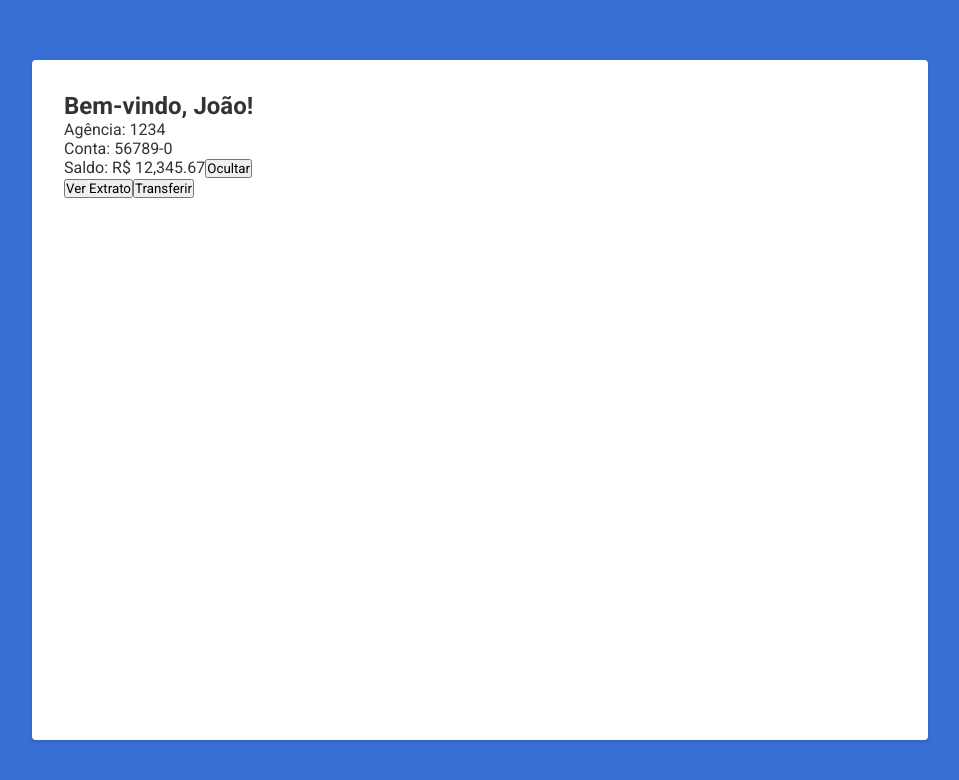
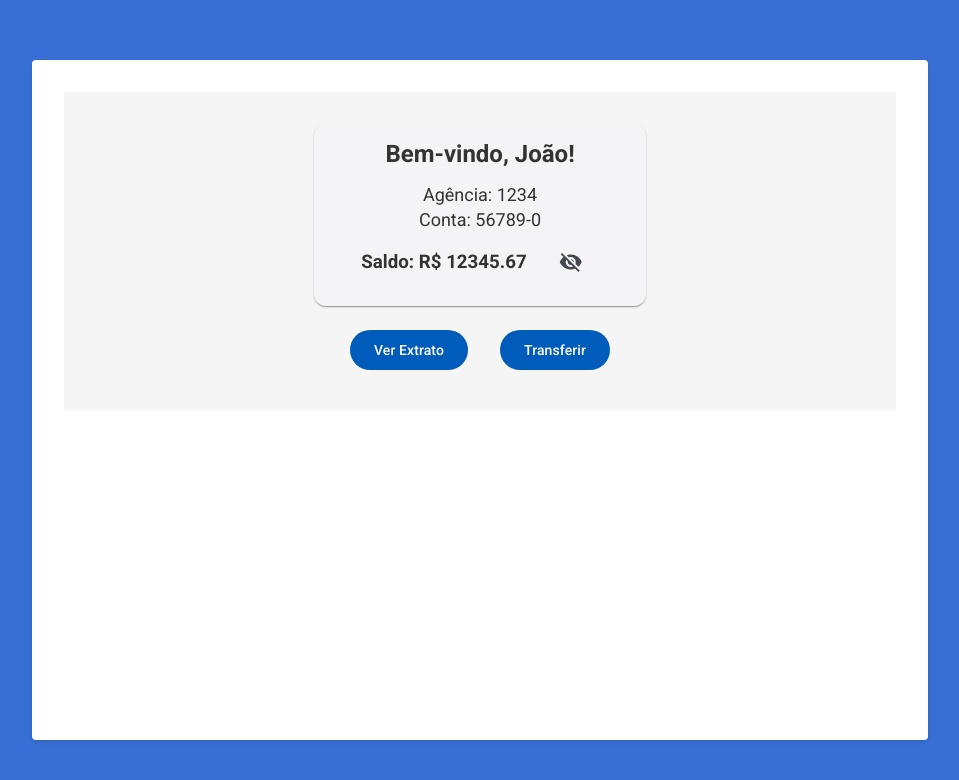
Before and after one commit to rafael2903/boxBank, an Angular app: page /dashboard in a window 1280 px wide. Shown: the top 780 px of the page, without its empty margins (160-1119 px from the left). Built offline with nearby package versions, Linux system fonts and the light colour scheme; data requests are answered from the project's data file.

Commit message:
fix/dashboard

```diff
--- a/src/app/app.module.ts
+++ b/src/app/app.module.ts
@@ -6,11 +6,11 @@ import { AppComponent } from './app.component';
 import { ExampleModule } from './features/example/example.module';
 import { provideHttpClient } from '@angular/common/http';
 import { TransferModule } from './features/transfer/transfer.module';
-import { DashboardComponent } from './features/dashboard/dashboard.component';
+import { DashboardModule } from './features/dashboard/dashboard.module';
 
 @NgModule({
-  declarations: [AppComponent, DashboardComponent],
-  imports: [BrowserModule, AppRoutingModule, ExampleModule, TransferModule],
+  declarations: [AppComponent],
+  imports: [BrowserModule, AppRoutingModule, ExampleModule, TransferModule, DashboardModule],
   providers: [provideHttpClient()],
   bootstrap: [AppComponent],
 })
--- a/src/app/features/dashboard/dashboard.component.html
+++ b/src/app/features/dashboard/dashboard.component.html
@@ -1,22 +1,27 @@
 <div class="container">
+  <mat-card>
+    <mat-card-content>
       <h2>Bem-vindo, {{ nome }}!</h2>
 
       <p>Agência: {{ agencia }}</p>
       <p>Conta: {{ conta }}</p>
 
-  <div>
-    <p>
+      <div class="amount">
+        <h3>
           Saldo:
-      <span *ngIf="!ocultarSaldo">R$ {{ saldo | number:'1.2-2' }}</span>
+          <span *ngIf="!ocultarSaldo">R$ {{ saldo }}</span>
           <span *ngIf="ocultarSaldo">••••••</span>
-      <button (click)="toggleOcultarSaldo()">
-        {{ ocultarSaldo ? 'Mostrar' : 'Ocultar' }}
+        </h3>
+        <button mat-icon-button color="primary" (click)="toggleOcultarSaldo()">
+          <mat-icon>{{ ocultarSaldo ? 'visibility' : 'visibility_off' }}</mat-icon>
         </button>
-    </p>
       </div>
 
+
+    </mat-card-content>
+  </mat-card>
   <div>
-    <button type="button" mat-button routerLink="/extrato">Ver Extrato</button>
-    <button type="button" routerLink="/transfer">Transferir</button>
+    <button type="button" mat-flat-button color="primary" (click)="verExtrato()">Ver Extrato</button>
+    <button type="button" mat-flat-button color="accent" (click)="transferir()">Transferir</button>
   </div>
 </div>
--- a/src/app/features/dashboard/dashboard.component.scss
+++ b/src/app/features/dashboard/dashboard.component.scss
@@ -0,0 +1,36 @@
+.container {
+  display: flex;
+  padding: 32px;
+  flex-direction: column;
+  align-items: center;
+  justify-content: center;
+  box-sizing: border-box;
+  background-color: #f5f5f5;
+  text-align: center;
+}
+
+h2 {
+  margin-bottom: 16px;
+}
+
+p {
+  margin: 4px 0;
+  font-size: 18px;
+}
+
+button {
+  margin: 8px;
+}
+
+div:last-child {
+  display: flex;
+  gap: 16px;
+  flex-wrap: wrap;
+  justify-content: center;
+}
+
+.amount{
+  display: flex;
+  align-items: center;
+  width: 300px
+}
--- a/src/app/features/dashboard/dashboard.component.ts
+++ b/src/app/features/dashboard/dashboard.component.ts
@@ -22,4 +22,13 @@ export class DashboardComponent {
   toggleOcultarSaldo() {
     this.ocultarSaldo = !this.ocultarSaldo;
   }
+  verExtrato() {
+    console.log('Ver extrato');
+    this.router.navigate(['/extrato']);
+  }
+
+  transferir() {
+    console.log('Transferir');
+    this.router.navigate(['/transfer']);
+  }
 }
--- a/src/app/features/dashboard/dashboard.module.ts
+++ b/src/app/features/dashboard/dashboard.module.ts
@@ -7,6 +7,7 @@ import { MatFormFieldModule } from '@angular/material/form-field';
 import { MatStepperModule } from '@angular/material/stepper';
 import { MatButtonModule } from '@angular/material/button';
 import { MatIconModule } from '@angular/material/icon';
+import { MatCardModule } from '@angular/material/card';
 import { STEPPER_GLOBAL_OPTIONS } from '@angular/cdk/stepper';
 
 @NgModule({
@@ -21,6 +22,7 @@ import { STEPPER_GLOBAL_OPTIONS } from '@angular/cdk/stepper';
     MatInputModule,
     AsyncPipe,
     MatIconModule,
+    MatCardModule
   ],
   providers: [
     {
--- a/src/app/features/transfer/transfer.component.ts
+++ b/src/app/features/transfer/transfer.component.ts
@@ -37,6 +37,6 @@ export class TransferComponent implements OnInit {
   }
 
   goHome() {
-    this.router.navigate(['/']);
+    this.router.navigate(['/dashboard']);
   }
 }
```
Lines whose indentation alone changed are shown as unchanged.
